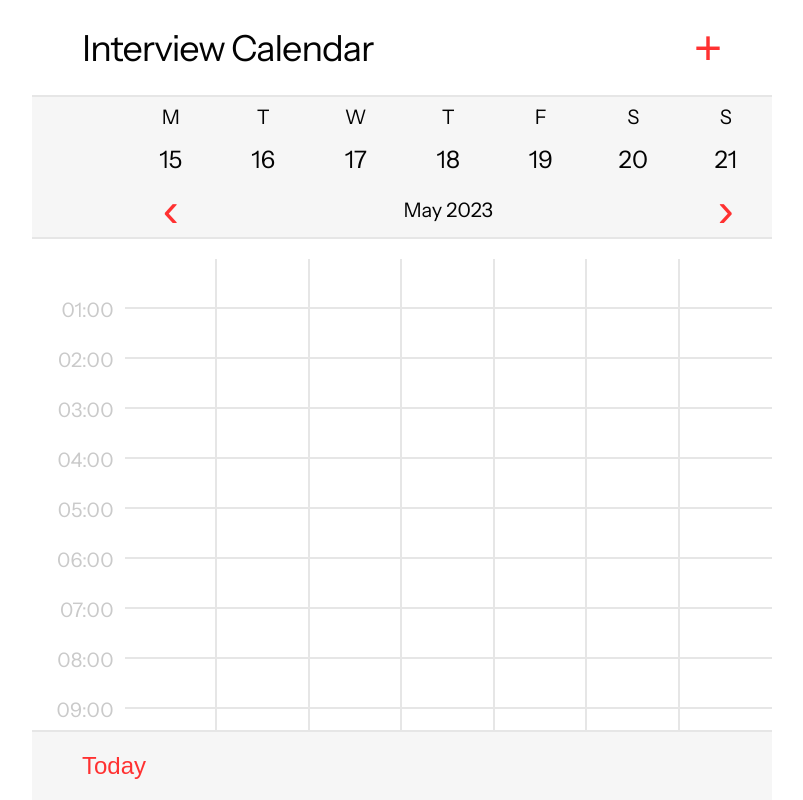
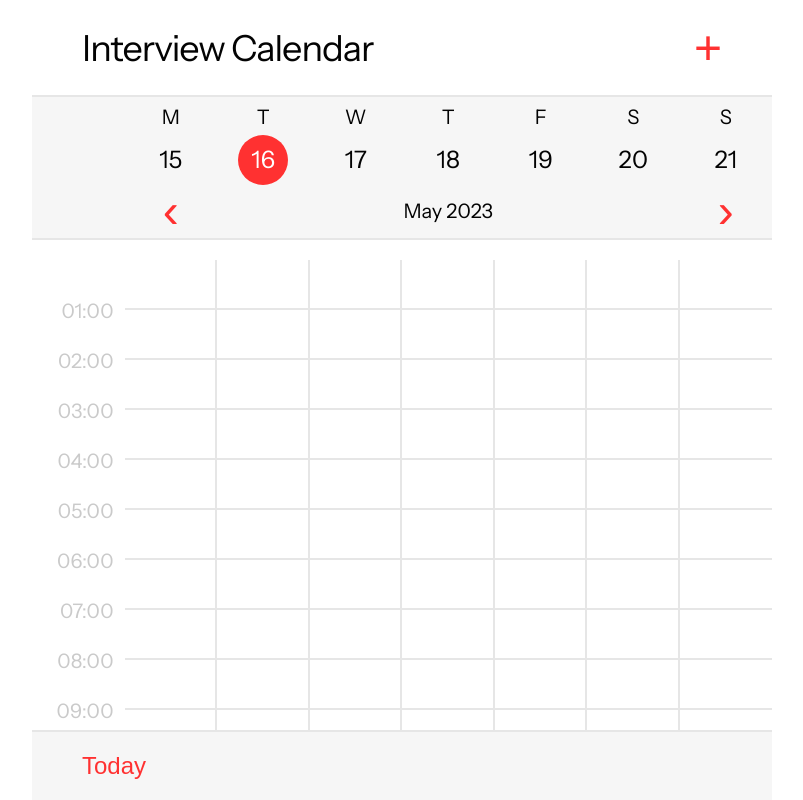
Before and after one commit to zil130/interview-calendar, a React (Create React App) app: page / in a window 1280 px wide. Shown: the whole page, without its empty margins (238-1041 px from the left). Built offline with nearby package versions, Linux system fonts and the light colour scheme.

Commit message:
feat: add highlighting a day in the calendar

```diff
--- a/src/components/Calendar.jsx
+++ b/src/components/Calendar.jsx
@@ -37,7 +37,21 @@ const DaysOfMonth = styled(Weekdays)`
 `;
 
 const DayOfMonth = styled(Weekday)`
+  position: relative;
+  margin: 15px 0;
   font-size: var(--fs-md);
+`;
+
+const Circle = styled.span`
+  position: absolute;
+  width: 50px;
+  height: 50px;
+  background: ${(props) => (props.circlesolid ? 'var(--bg-red)' : 'transparent')};
+  border: ${(props) => (props.circleborder ? '2px solid var(--bg-red)' : 'none')};
+  border-radius: 50%;
+  text-align: center;
+  line-height: 50px;
+  color: ${(props) => (props.circlesolid ? 'var(--text-white)' : 'var(--text-black)')};
 `;
 
 const MonthYear = styled(Weekdays)`
@@ -74,7 +88,20 @@ function Calendar() {
         {
           daysOfMonth.map(({ date, dayOfMonth }) => (
             <DayOfMonth key={date}>
-              {dayOfMonth}
+              <Circle
+                circlesolid={
+                  (date === activeDay.day && new Date().toDateString() === date)
+                    ? true.toString()
+                    : undefined
+                }
+                circleborder={
+                  (date === activeDay.day && new Date().toDateString() !== date)
+                    ? true.toString()
+                    : undefined
+                }
+              >
+                {dayOfMonth}
+              </Circle>
             </DayOfMonth>
           ))
         }
--- a/src/components/WeekByHours.jsx
+++ b/src/components/WeekByHours.jsx
@@ -22,7 +22,7 @@ const Cell = styled.div`
 const InnerCell = styled.div`
   width: calc(100% - 4px);
   height: calc(100% - 4px);
-  background: ${(props) => props.$background};
+  background: ${(props) => props.background};
 `;
 
 const Row = styled.div`
@@ -82,7 +82,7 @@ function GridGenerator() {
         >
           {(!col && row)
             ? <Time>{timeSlot}</Time>
-            : <InnerCell $background={background} />}
+            : <InnerCell background={background} />}
         </Cell>,
       );
     }
--- a/src/index.css
+++ b/src/index.css
@@ -17,9 +17,11 @@
   --text-black: #030303;
   --text-red: #ff3131;
   --text-grey: #cacaca;
+  --text-white: #ffffff;
   --bg-white: #ffffff;
   --bg-grey: #f6f6f6;
   --bg-slot-book: #ebecff;
+  --bg-red: #ff3131;
   --border-grey: #e6e6e6;
 }
 
```
